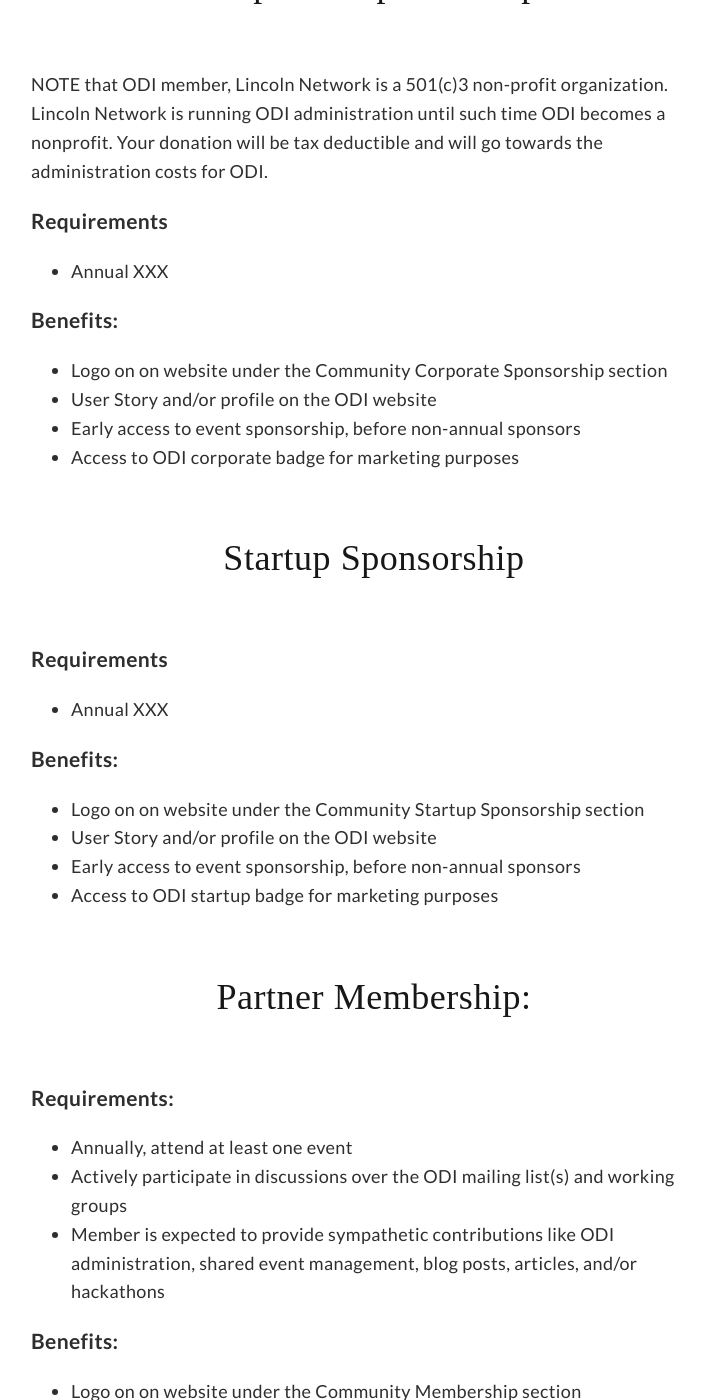
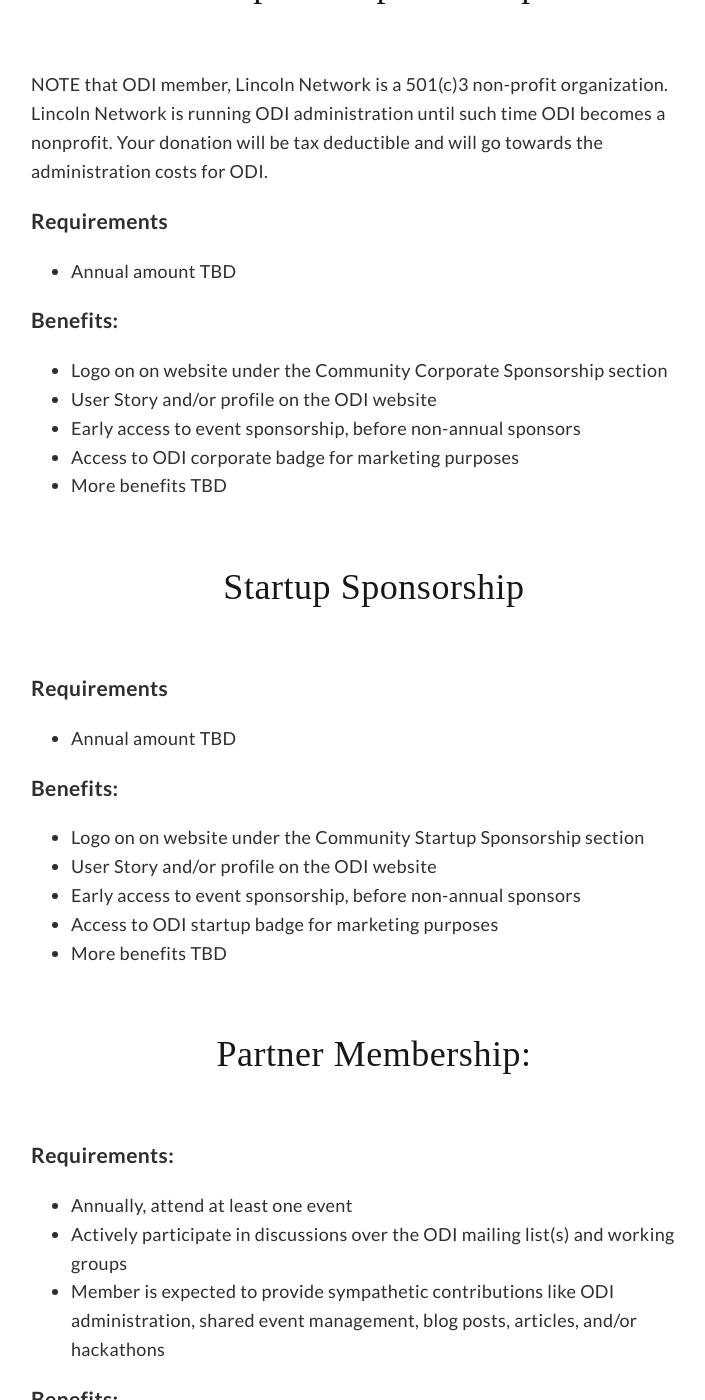
Before and after one commit to opendatainitiative/opendatainitiative.github.io, a Jekyll site: the page built from participation.md, in a window 1280 px wide and 1400 px high, scrolled down 556 px. Shown: the whole window, without its empty margins (266-971 px from the left). Built offline with Jekyll 4.4.1, drawn with Linux system fonts in a browser that asks for light colours.

Commit message:
small update to sponsorship text

```diff
--- a/participation.md
+++ b/participation.md
@@ -11,23 +11,25 @@ title: Participation
 NOTE that ODI member, Lincoln Network is a 501(c)3 non-profit organization. Lincoln Network is running ODI administration until such time ODI becomes a nonprofit. Your donation will be tax deductible and will go towards the administration costs for ODI.
 
 ### Requirements
-* Annual XXX
+* Annual amount TBD
 
 ### Benefits:
 * Logo on on website under the Community Corporate Sponsorship section
 * User Story and/or profile on the ODI website
 * Early access to event sponsorship, before non-annual sponsors
 * Access to ODI corporate badge for marketing purposes
+* More benefits TBD
 
 ## Startup Sponsorship
 ### Requirements
-* Annual XXX
+* Annual amount TBD
 
 ### Benefits:
 * Logo on on website under the Community Startup Sponsorship section
 * User Story and/or profile on the ODI website
 * Early access to event sponsorship, before non-annual sponsors
 * Access to ODI startup badge for marketing purposes
+* More benefits TBD
 
 <h2><a name="membership">Partner Membership:</a></h2>
 ### Requirements:
```
